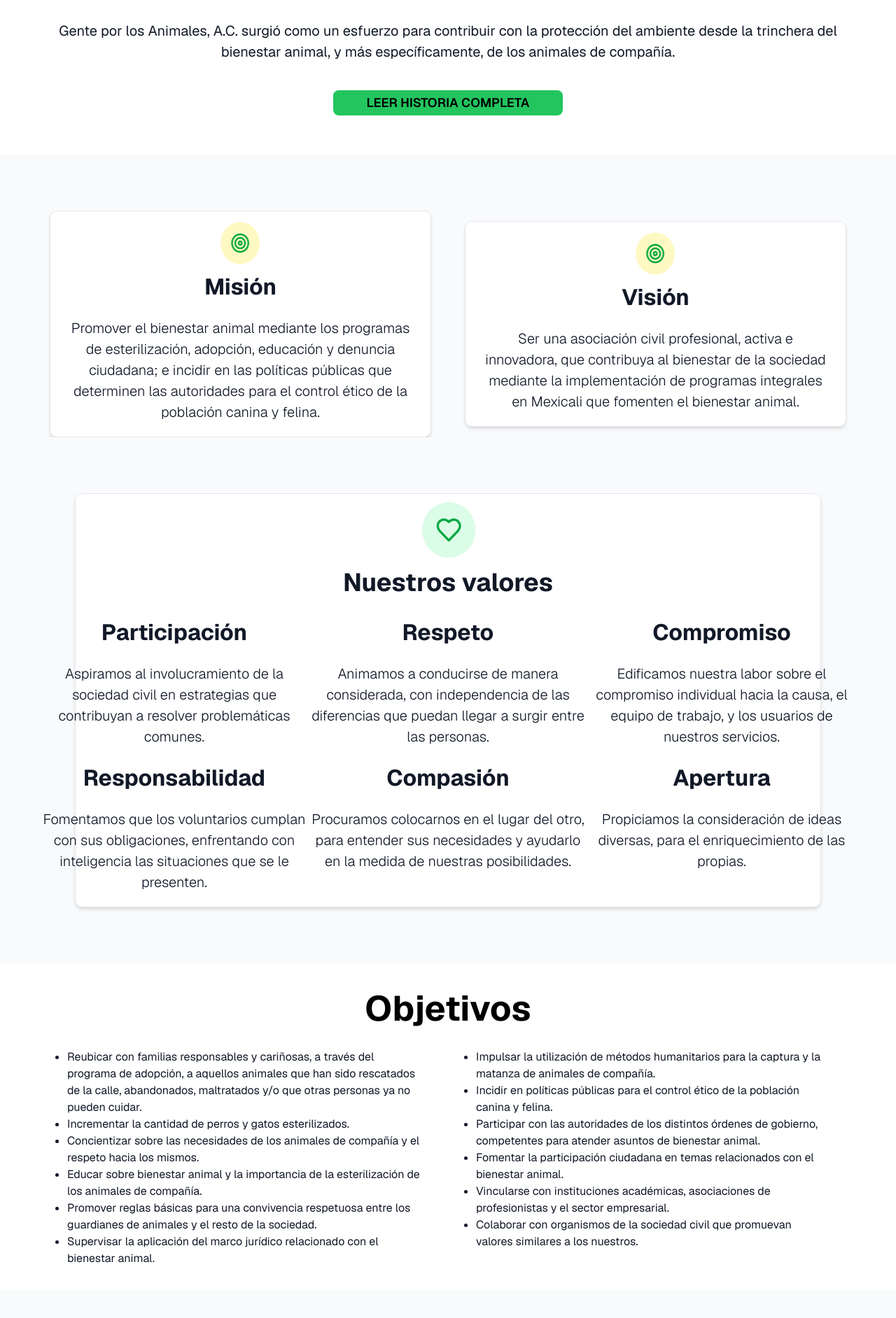
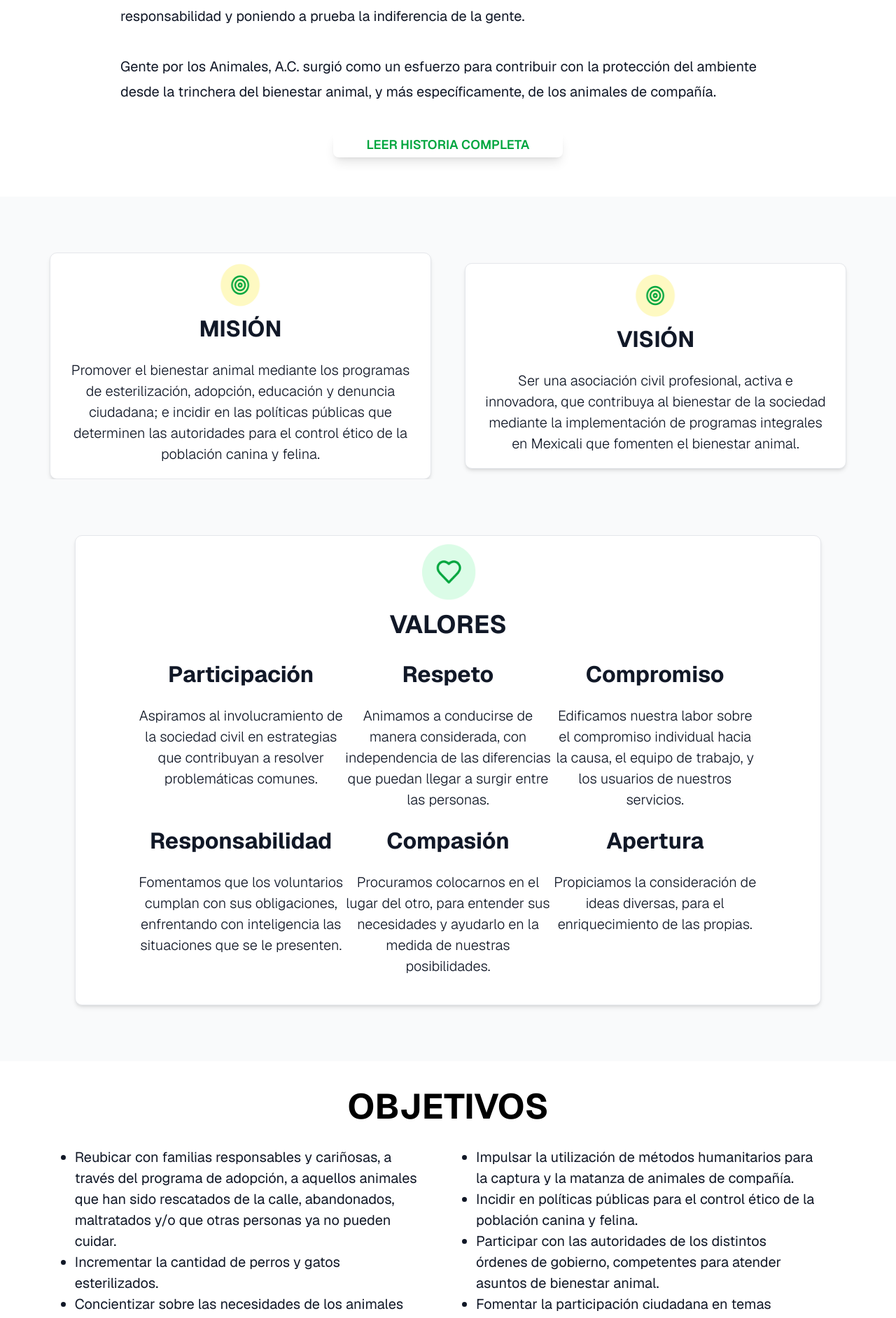
Before and after one commit to FoxCoding-CETYS/Gente-por-los-animales-WebSite, a Next.js app in the folder gxla/: page /nosotros in a window 1280 px wide. Shown: the part 743-2627 px from the top of the page at 70% size. Built offline with nearby package versions, Linux system fonts and the light colour scheme.

Commit message:
adding responsiviness

```diff
--- a/gxla/app/nosotros/page.tsx
+++ b/gxla/app/nosotros/page.tsx
@@ -1,29 +1,43 @@
+'use client';
+
 import { CustomButton } from "@/components/ui/custom-button";
 import { CustomCard } from "@/components/ui/custom-card";
+import React from "react";
 
 export default function NosotrosPage() {
+    const [completo, setCompleto] = React.useState(false);
+    const HistoriaCompleta = () => {
+        setCompleto(!completo);
+    }
     return(
         <>
             {/* Hero Section */}
-            <div className="flex flex-col items-center justify-center lg:py-24 py-24 px-3 mt-12 w-screen lg:bg-[#05DF72] md:bg-amber-200 bg-amber-600 text-black text-center gap-6">
-                <h1 className="font-geist text-black lg:text-[64px] font-bold md:text-[50px] text-[32px]"> ¿Quiénes somos? </h1>
-                <p className="lg:text-3xl lg:w-7/12 w-11/12 text-[20px]"> Conoce nuestra historia, misión y los valores que nos impulsan a trabajar por el bienestar animal. </p>
+            <div className="flex flex-col items-center justify-center lg:py-24 py-24 px-3 w-screen lg:bg-[#05DF72] md:bg-amber-200 bg-amber-600 text-black text-center gap-6">
+                <h1 className="font-geist text-black lg:text-[64px] font-bold md:text-[50px] text-[32px]"> ¿QUIÉNES SOMOS? </h1>
+                <p className="lg:text-3xl lg:w-6/12 w-11/12 text-[20px]"> Conoce nuestra historia, misión y los valores que nos impulsan a trabajar por el bienestar animal. </p>
             </div>
             {/* Historia */}
             <div className="w-screen flex flex-col items-center text-center px-4 gap-4">
-                <h2 className="pt-10 font-bold lg:text-[36px] text-[32px]">Historia</h2>
-                <p className="lg:w-[1161px] sm:w-[270px] lg:text-[20px] sm:text-[14px]">
+                <h2 className="pt-10 font-bold lg:text-[36px] text-[32px]">HISTORIA</h2>
+                <p className="lg:w-9/12 lg:text-[20px] sm:text-[14px] text-left leading-9">
                     Para muchas personas, el primer contacto consciente con el reino animal es a través de los perros y gatos con los que en algún momento convivimos. Lamentablemente, se ha vuelto común verlos en las calles, sin supervisión, hambrientos, enfermos o atropellados, exhibiendo nuestra falta de responsabilidad y poniendo a prueba la indiferencia de la gente.<br/><br/>
                     Gente por los Animales, A.C. surgió como un esfuerzo para contribuir con la protección del ambiente desde la trinchera del bienestar animal, y más específicamente, de los animales de compañía.
                 </p>
+                { completo && <p className="lg:w-9/12 lg:text-[20px] sm:text-[14px] text-left leading-9">La apertura del Centro Municipal de Control Animal de Mexicali en el año 2006, detonó nuestra intención de hacer algo, obligándonos a actuar para brindarles una segunda oportunidad a estos animales, que de otra manera serían capturados y sacrificados. <br /><br />
+                                A través de un correo electrónico, nos pusimos en contacto varias personas con una visión similar sobre la forma de trabajo para ayudar a estos animales. Así, Patricia Torres e Ivonne Cannett, definieron en primera instancia el que sería nuestro programa de adopciones, basado en un sistema de casas puente y hogares temporales. <br /><br />
+                                Dos perros rescatados del Centro Municipal de Control Animal – Stuart y Brandy – fueron los primeros animales ingresados al programa de adopción. Sus fotos e historias se publicaron en la primera página de internet, elaborada por Alberto Mexía. <br /><br />
+                                El 28 de julio de 2006 se publicó una nota en un importante diario de nuestra comunidad, en la cual se expuso brevemente el propósito del programa de adopciones de Gente por los Animales. A raíz del mismo, varias personas se comunicaron con la intención de participar. <br /><br />
+                                Tras casi un año de actividades y con grupo más consolidado, el 5 de junio del año 2007 firmamos el acta constitutiva mediante la cual Gente por los Animales adquirió personalidad jurídica como una asociación civil sin fines de lucro. <br /><br />
+                                <b>Fundadores: Patricia Torres, Yazmin Valdez, Isela Landeros, Yissel Vidal, Ivonne Cannet, Thelma Gutiérrez, Claudia Mora, Karina Cázarez, Paloma Ponce, Julio Guerrero, Brenda López, David Esparza, Michelle Esparza y Mónica Acosta.</b><br /><br />
+                            En abril del 2009 Gente por los Animales fue reconocido con el Premio UVM por el Desarrollo Social auspiciado por la International Youth Foundation. Un año después nos convertimos en donataria autorizada por el SAT. <br /><br /></p> }
                 {/* Cambiar el color del boton */}
-                <CustomButton size="lg" className="mb-14 mt-6">LEER HISTORIA COMPLETA</CustomButton>
+                <CustomButton size="lg" className="mb-14 mt-6 shadow-lg" variant="outline" onClick={HistoriaCompleta}>LEER HISTORIA COMPLETA</CustomButton>
             </div>
             {/* Mision y vision */}
             <div className=" flex bg-[#F9FAFB] w-screen flex-col justify-center">
                 <div className="flex lg:flex-row justify-center items-center gap-12 lg:mt-20 flex-col mt-12">
-                    <CustomCard variant="normal" size="lg" icon="/Circle.png" title="Misión">Promover el bienestar animal mediante los programas de esterilización, adopción, educación y denuncia ciudadana; e incidir en las políticas públicas que determinen las autoridades para el control ético de la población canina y felina.</CustomCard>
-                    <CustomCard variant="normal" size="lg" icon="/Circle.png" title="Visión">Ser una asociación civil profesional, activa e innovadora, que contribuya al bienestar de la sociedad mediante la implementación de programas integrales en Mexicali que fomenten el bienestar animal.</CustomCard>
+                    <CustomCard variant="normal" size="lg" icon="/Circle.png" title="MISIÓN">Promover el bienestar animal mediante los programas de esterilización, adopción, educación y denuncia ciudadana; e incidir en las políticas públicas que determinen las autoridades para el control ético de la población canina y felina.</CustomCard>
+                    <CustomCard variant="normal" size="lg" icon="/Circle.png" title="VISIÓN">Ser una asociación civil profesional, activa e innovadora, que contribuya al bienestar de la sociedad mediante la implementación de programas integrales en Mexicali que fomenten el bienestar animal.</CustomCard>
                 </div>
                 {/* Valores */}
                 <div className=" flex bg-[#F9FAFB] w-screen flex-row justify-center gap-10 lg:py-20 sm:py-10 lg:flex-row sm:flex-col">
@@ -41,36 +55,36 @@ export default function NosotrosPage() {
                     title6="Apertura"
                     text6="Propiciamos la consideración de ideas diversas, para el enriquecimiento de las propias."
                     icon="/heart.png"
-                    title="Nuestros valores"
+                    title="VALORES"
                     ></CustomCard>
                 </div>
             </div>
             {/* Objetivos */}
             <div className="flex flex-col justify-center items-center">
-                <h1 className="font-geist text-black text-6xl font-bold mt-10 md:text-[50px]"> Objetivos </h1>
-                <div className="flex flex-row mr-24 ml-24 mt-8 mb-8 gap-20">
+                <h1 className="font-geist text-black text-6xl font-bold mt-10 md:text-[50px]"> OBJETIVOS </h1>
+                <div className="flex flex-row mr-24 ml-24 mt-8 mb-8 gap-20 w-10/12">
                     <ul className="list-disc w-8/12">
-                        <li>Reubicar con familias responsables y cariñosas, a través del programa de adopción, a aquellos animales que han sido rescatados de la calle, abandonados, maltratados y/o que otras personas ya no pueden cuidar.</li>
-                        <li>Incrementar la cantidad de perros y gatos esterilizados.</li>
-                        <li>Concientizar sobre las necesidades de los animales de compañía y el respeto hacia los mismos.</li>
-                        <li>Educar sobre bienestar animal y la importancia de la esterilización de los animales de compañía.</li>
-                        <li>Promover reglas básicas para una convivencia respetuosa entre los guardianes de animales y el resto de la sociedad.</li>
-                        <li>Supervisar la aplicación del marco jurídico relacionado con el bienestar animal.</li>
+                        <li className="text-[20px]">Reubicar con familias responsables y cariñosas, a través del programa de adopción, a aquellos animales que han sido rescatados de la calle, abandonados, maltratados y/o que otras personas ya no pueden cuidar.</li>
+                        <li className="text-[20px]">Incrementar la cantidad de perros y gatos esterilizados.</li>
+                        <li className="text-[20px]">Concientizar sobre las necesidades de los animales de compañía y el respeto hacia los mismos.</li>
+                        <li className="text-[20px]">Educar sobre bienestar animal y la importancia de la esterilización de los animales de compañía.</li>
+                        <li className="text-[20px]">Promover reglas básicas para una convivencia respetuosa entre los guardianes de animales y el resto de la sociedad.</li>
+                        <li className="text-[20px]">Supervisar la aplicación del marco jurídico relacionado con el bienestar animal.</li>
                     </ul>
                     <ul className="list-disc w-8/12">
-                        <li>Impulsar la utilización de métodos humanitarios para la captura y la matanza de animales de compañía.</li>
-                        <li>Incidir en políticas públicas para el control ético de la población canina y felina.</li>
-                        <li>Participar con las autoridades de los distintos órdenes de gobierno, competentes para atender asuntos de bienestar animal.</li>
-                        <li>Fomentar la participación ciudadana en temas relacionados con el bienestar animal.</li>
-                        <li>Vincularse con instituciones académicas, asociaciones de profesionistas y el sector empresarial.</li>
-                        <li>Colaborar con organismos de la sociedad civil que promuevan valores similares a los nuestros.</li>
+                        <li className="text-[20px]">Impulsar la utilización de métodos humanitarios para la captura y la matanza de animales de compañía.</li>
+                        <li className="text-[20px]">Incidir en políticas públicas para el control ético de la población canina y felina.</li>
+                        <li className="text-[20px]">Participar con las autoridades de los distintos órdenes de gobierno, competentes para atender asuntos de bienestar animal.</li>
+                        <li className="text-[20px]">Fomentar la participación ciudadana en temas relacionados con el bienestar animal.</li>
+                        <li className="text-[20px]">Vincularse con instituciones académicas, asociaciones de profesionistas y el sector empresarial.</li>
+                        <li className="text-[20px]">Colaborar con organismos de la sociedad civil que promuevan valores similares a los nuestros.</li>
                     </ul>
                 </div>
             </div>
             {/* Alianzas estrategicas */}
             <div className="bg-[#F9FAFB] flex flex-col justify-center items-center">
-                <h1 className="font-geist text-black text-6xl font-bold mt-10 md:text-[36px] text-center"> Alianzas estratégicas </h1>
-                <div className="flex flex-row p-8 gap-8">
+                <h1 className="font-geist text-black text-6xl font-bold mt-10 md:text-[36px] text-center"> ALIANZAS ESTRATÉGICAS </h1>
+                <div className="grid grid-cols-2 lg:grid-cols-4 p-8 gap-20 justify-center">
                     <CustomCard variant="normal" size="md" icon="/Circle.png" title="Clínica y Estética Canina">Atención médica para animales en adopción y programas de esterilización</CustomCard>
                     <CustomCard variant="normal" size="md" icon="/Circle.png" title="Pet Zone">Clínica veterinaria participante en programas de esterilización</CustomCard>
                     <CustomCard variant="normal" size="md" icon="/Circle.png" title="DIFOSA">Facilita almacén para resguardo y distribución de donativos</CustomCard>
@@ -78,39 +92,47 @@ export default function NosotrosPage() {
                 </div>
             </div>
             {/* Patrocinadores */}
-            {/* Corregir centrado de texto */}
             <div className="flex flex-col justify-center items-center">
-                <h1 className="font-geist text-black text-6xl font-bold mt-10 md:text-[36px]"> Patrocinadores </h1>
-                <div className="flex flex-row p-8 gap-8">
+                <h1 className="font-geist text-black text-6xl font-bold mt-10 text-[36px]"> PATROCINADORES </h1>
+                <div className="flex flex-row p-8 gap-10 mt-2 mb-8">
                     <div >
                         <img src="/bunker.png" alt="El bunker colectivo" className="w-44 h-44"/>
                     </div>
                     <div className="w-44 h-44 bg-[#F2F2F2] flex items-center justify-center">
-                        <p className="font-bold text-[32px] leading-tight">Zayda Torres</p>
+                        <p className="font-bold text-[32px] text-center">Zayda Torres</p>
                     </div>
                     <div className="w-44 h-44 bg-[#F2F2F2] flex items-center justify-center">
-                        <p className="font-bold text-[32px]">La Casa de Lolo Café & Matcha</p>
+                        <p className="font-bold text-[32px] text-center">La Casa de Lolo Café & Matcha</p>
                     </div>
                     <div className="w-44 h-44 bg-[#F2F2F2] flex items-center justify-center">
-                        <p className="font-bold text-[32px]">Mega Homes</p>
+                        <p className="font-bold text-[32px] text-center">Mega Homes</p>
                     </div>
                 </div>
             </div>
             {/* Financiamiento */}
             <div className="bg-[#F9FAFB] flex flex-col justify-center items-center">
-                <h1 className="font-geist text-black text-6xl font-bold p-10 md:text-[36px]"> Financiamiento </h1>
+                <h1 className="font-geist text-black text-6xl font-bold p-10 md:text-[36px]"> FINANCIAMIENTO </h1>
                 <div className="flex flex-row justify-center gap-10">
-                    <CustomCard variant="normal" size="lg" icon="/heartblue.png" title="Cuotas de recuperación" className="w-11/12">
+                    <CustomCard variant="normal" size="lg" icon="/heartblue.png" title="CUOTAS DE RECUPERACIÓN" className="w-11/12">
                         <p className="text-left">
                             Al prestar algunos de los servicios de la organización, se requieren cuotas de recuperación que ayuden a solventar en todo o en parte el costo que esto representa.
+                            <br /><br />
                             Por ejemplo, al adoptar un perro o un gato, se solicita una cuota de recuperación que, si bien no solventa en su totalidad la inversión que la asociación realiza en cada uno de los animales, resulta de ayuda para compensar una parte.
                         </p>
                     </CustomCard>
-                    <CustomCard variant="normal" size="lg" icon="/heartblue.png" title="Cuotas de recuperación" className="w-11/12">
+                    <CustomCard variant="normal" size="lg" icon="/heartblue.png" title="DONATIVOS" className="w-11/12">
                         <p className="text-left">
-                            Al prestar algunos de los servicios de la organización, se requieren cuotas de recuperación que ayuden a solventar en todo o en parte el costo que esto representa.
-                        <br /><br />
-                            Por ejemplo, al adoptar un perro o un gato, se solicita una cuota de recuperación que, si bien no solventa en su totalidad la inversión que la asociación realiza en cada uno de los animales, resulta de ayuda para compensar una parte.
+                            <b className="font-bold">Donativos en especie:</b>
+                            <br />
+                            Alimento para perro o gato sellado y vigente, arena para gato, transportadoras, jaulas, cercos, correas, collares, shampoos, cepillos, entre otros.
+                            <br /><br />
+                            <b className="font-bold">Donativos económicos:</b>
+                            <br />
+                            <b className="font-bold">Cuenta BBVA:</b> 0197361246
+                            <br />
+                            <b className="font-bold">CLABE:</b> 021020040411774038
+                            <br />
+                            <b className="font-bold">PayPal:</b> paypal.me/genteporlosanimales
                         </p>
                     </CustomCard>
                 </div>
--- a/gxla/components/ui/custom-card.tsx
+++ b/gxla/components/ui/custom-card.tsx
@@ -27,7 +27,7 @@ interface CustomCardProps {
 const sizeClasses = {
   sm: "px-4 py-2 text-sm",
   md: "lg:h-[354px] lg:w-[288px]",
-  lg: "lg:w-[545px] w-7/11",
+  lg: "lg:w-[545px] w-7/11 h-9/12",
 }
 
 export function CustomCard({
@@ -71,26 +71,26 @@ export function CustomCard({
     >
       {icon && <img src={icon} alt="" className="mb-2 w-20 h-20 mt-3" />}
       {title && <h3 className="text-[36px] font-bold">{title}</h3>}
-      <div className="w-[1173px]">
-        <div className="flex flex-row">
-          {title1 && <h1 className="w-[454px] pt-[20px] font-bold text-[32px]">{title1}</h1>}
-          {title2 && <h1 className="w-[454px] pt-[20px] font-bold text-[32px]">{title2}</h1>}
-          {title3 && <h1 className="w-[454px] pt-[20px] font-bold text-[32px]">{title3}</h1>}
+      <div className="w-10/12 flex flex-col items-center justify-center text-center">
+        <div className="grid lg:grid-cols-3 grid-cols-2 w-full">
+          {title1 && <h1 className="pt-[20px] font-bold text-[32px]">{title1}</h1>}
+          {title2 && <h1 className="pt-[20px] font-bold text-[32px]">{title2}</h1>}
+          {title3 && <h1 className="pt-[20px] font-bold text-[32px]">{title3}</h1>}
         </div>
-        <div className="flex flex-row">
-          {text1 && <p className="text-[20px] w-8/12 pt-[20px] font-light">{text1}</p>}
-          {text2 && <p className="text-[20px] w-8/12 pt-[20px] font-light">{text2}</p>}
-          {text3 && <p className="text-[20px] w-8/12 pt-[20px] font-light">{text3}</p>}
+        <div className="grid lg:grid-cols-3 grid-cols-2 w-full">
+          {text1 && <p className="text-[20px] pt-[20px] font-light">{text1}</p>}
+          {text2 && <p className="text-[20px] pt-[20px] font-light">{text2}</p>}
+          {text3 && <p className="text-[20px] pt-[20px] font-light">{text3}</p>}
         </div>
-        <div className="flex flex-row">
-          {title4 && <h1 className="text-[32px] w-[454px] pt-[20px] font-bold">{title4}</h1>}
-          {title5 && <h1 className="text-[32px] w-[454px] pt-[20px] font-bold">{title5}</h1>}
-          {title6 && <h1 className="text-[32px] w-[454px] pt-[20px] font-bold">{title6}</h1>}
+        <div className="grid lg:grid-cols-3 grid-cols-2 w-full">
+          {title4 && <h1 className="text-[32px] pt-[20px] font-bold">{title4}</h1>}
+          {title5 && <h1 className="text-[32px] pt-[20px] font-bold">{title5}</h1>}
+          {title6 && <h1 className="text-[32px] pt-[20px] font-bold">{title6}</h1>}
         </div>
-        <div className="flex flex-row mb-5">
-          {text4 && <p className="text-[20px] w-[454px] pt-[20px] font-light">{text4}</p>}
-          {text5 && <p className="text-[20px] w-[454px] pt-[20px] font-light">{text5}</p>}
-          {text6 && <p className="text-[20px] w-[454px] pt-[20px] font-light">{text6}</p>}
+        <div className="grid lg:grid-cols-3 grid-cols-2 w-full mb-10">
+          {text4 && <p className="text-[20px] pt-[20px] font-light">{text4}</p>}
+          {text5 && <p className="text-[20px] pt-[20px] font-light">{text5}</p>}
+          {text6 && <p className="text-[20px] pt-[20px] font-light">{text6}</p>}
         </div>
       </div>
     </div>
```
